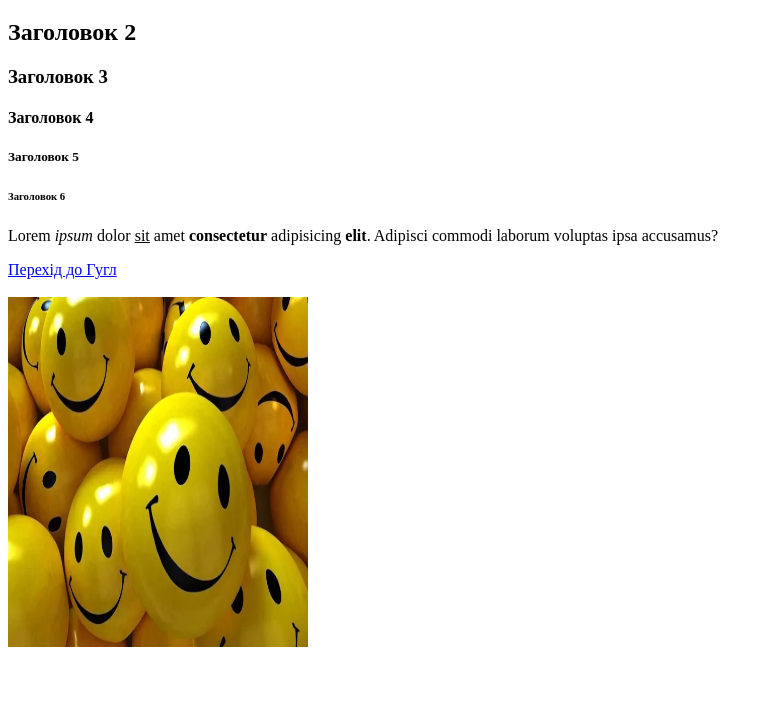
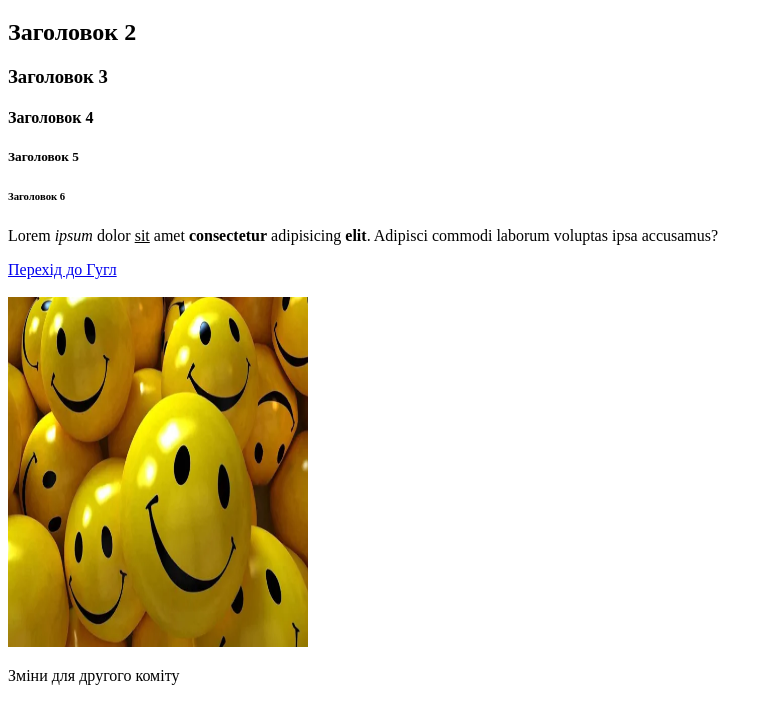
Before and after one commit to snizhanna-lysytska/TestRep24-04-25, a plain HTML site: page index.html in a window 1280 px wide. Shown: the part 61-784 px from the top of the page, without its empty margins (0-773 px from the left). Drawn offline with Linux system fonts and the light colour scheme.

Commit message:
second commit

```diff
--- a/index.html
+++ b/index.html
@@ -17,5 +17,6 @@
        <br>
        <br>
      <img src="./images/image1.webp" width="300" height="350">
+     <P>Зміни для другого коміту</P>
     </body>
 </html>
```
